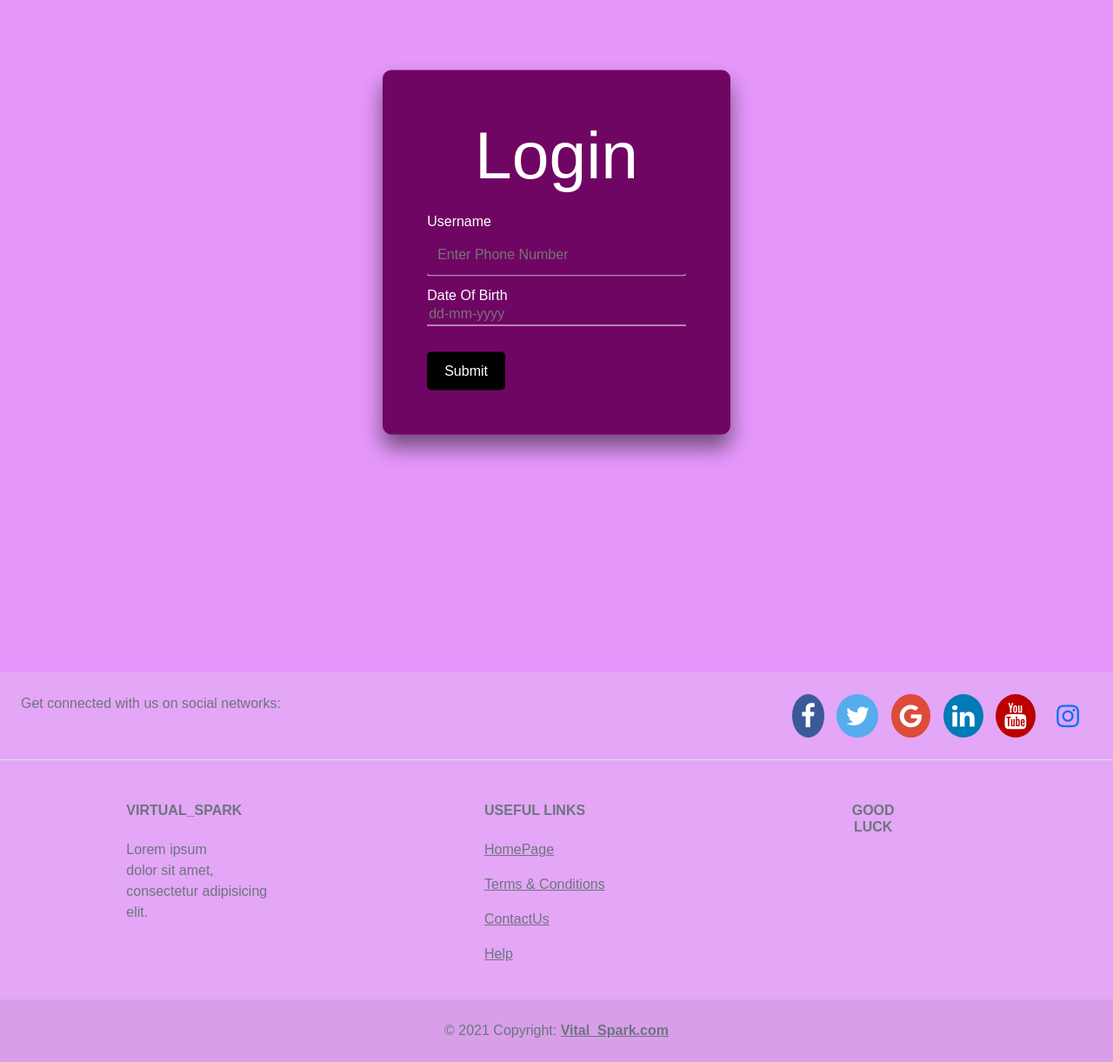
After one commit to sreetu/MediSources, a Django app: page /login/ in a window 1280 px wide. The commit adds this page. Shown: the whole page at 87% size. Run offline with Django 3.2, Linux system fonts and the light colour scheme; some libraries are stand-ins or nearby versions.

Commit message:
login signup frontend

```diff
--- a/covid_resources/covid_resources/urls.py
+++ b/covid_resources/covid_resources/urls.py
@@ -22,6 +22,8 @@ from django.conf.urls.static import static
 from . import views
 
 urlpatterns = [
+    path('login/',views.login,name='login'),
+    path('signin/',views.signin,name='signin'),
     path('contact/',views.contact,name='contact'),
     path('tnc/', views.tnc,name='tnc'),
     path('',views.index,name='index'),
--- a/covid_resources/covid_resources/views.py
+++ b/covid_resources/covid_resources/views.py
@@ -18,3 +18,9 @@ def tnc(request):
 
 def contact(request):
     return render(request, 'contact.html')
+
+def login(request):
+    return render(request, 'login.html')
+
+def signin(request):
+    return render(request, 'signin.html')
--- a/covid_resources/static/css/style.css
+++ b/covid_resources/static/css/style.css
@@ -7,6 +7,14 @@
 body {
   font-family: Arial, Helvetica, sans-serif;
   background-color: #e597fc;
+  background-repeat: no-repeat;
+  background-size: cover;
+}
+@media only screen and (min-device-width: 400px) {
+  body{
+    background-repeat: no-repeat;
+    background-size: cover;
+  }
 }
 * {box-sizing: border-box;}
 
@@ -30,7 +38,7 @@ input[type=text], select, textarea {
 
 /* Footer */
 #footer{
-  margin-top: 15%;
+  margin-top: 5%;
   margin-bottom: 0px;
   background-color: #e4a6f7;
 }
@@ -73,3 +81,130 @@ input[type=text], select, textarea {
   background: #bb0000;
   color: white;
 }
+
+/* login */
+.box1{
+    position: relative;
+    top: 50%;
+    left: 50%;
+    margin-top: 290px;
+    transform: translate(-50%,-50%);
+    width: 400px;
+    padding: 4vw;
+    background: #700664;
+    box-sizing: border-box;
+    box-shadow: 0 15px 25px rgb(0,0, 0, .5);
+    border-radius: 10px;
+}
+
+.box1 h2{
+    margin: 0 0 3vw;
+    padding: 0;
+    color: #fff;
+    font-size: 6vw;
+    text-align: center;
+}
+
+.box1 .entry{
+    position: relative;
+}
+
+.box1 .entry input{
+    width: 100%;
+    font-size: 16px;
+    color: #fff;
+    margin-bottom: 30px;
+    border: none;
+    border-bottom: 1px solid #fff;
+    outline: none;
+    background: transparent;
+}
+
+.box1 .entry label{
+    position: absolute;
+    top: -30px;
+    left: 0;
+    padding: 10px 0;
+    font-size: 16px;
+    color: #fff;
+    pointer-events: none;
+    transition: .5s;
+}
+
+.box1 .entry input:valid ~ label{
+        color: #03a9f4;
+}
+
+.box1 input[type="submit"]{
+    background: transparent;
+    border: none;
+    outline: none;
+    color: #fff;
+    background: black;
+    padding: 10px 20px;
+    cursor: pointer;
+    border-radius: 5px;
+}
+
+/* SignUp */
+ .box2{
+    position: relative;
+    top: 50%;
+    left: 50%;
+    margin-top: 300px;
+    transform: translate(-50%,-50%);
+    width: 400px;
+    padding: 40px;
+    background: #700664;
+    box-sizing: border-box;
+    box-shadow: 0 15px 25px rgb(0,0, 0, .5);
+    border-radius: 10px;
+}
+
+.box2 h2{
+    padding: 0;
+    color: #fff;
+    font-size: 3vw;
+    text-align: center;
+}
+
+.box2 .entry{
+    position: relative;
+}
+
+.box2 .entry input{
+    width: 100%;
+    font-size: 16px;
+    color: #fff;
+    margin-bottom: 30px;
+    border: none;
+    border-bottom: 1px solid #fff;
+    outline: none;
+    background: transparent;
+}
+
+.box2 .entry label{
+    position: absolute;
+    top: -30px;
+    left: 0;
+    padding: 10px 0;
+    font-size: 16px;
+    color: #fff;
+    pointer-events: none;
+    transition: .5s;
+}
+
+.box2 .entry input:valid ~ label{
+        color: #03a9f4;
+}
+
+.box2 input[type="submit"]{
+    background: transparent;
+    border: none;
+    outline: none;
+    color: #fff;
+    background: black;
+    padding: 10px 20px;
+    cursor: pointer;
+    border-radius: 5px;
+}
--- /dev/null
+++ b/covid_resources/templates/login.html
@@ -0,0 +1,22 @@
+{% extends 'base.html' %}
+
+
+{% block bodyblock %}
+
+<div class="box1">
+    <h2>Login</h2>
+    <form action="{% url 'login' %}" method="POST">
+        {% csrf_token %}
+        <div class="entry">
+            <label for="username">Username</label>
+            <input type="text" name="username" placeholder="Enter Phone Number" required="">
+        </div>
+        <div class="entry">
+            <label for="password">Date Of Birth</label>
+            <input type="password" name="password" placeholder="dd-mm-yyyy" required="">
+        </div>
+        <input type="submit" value="Submit">
+    </form>
+</div>
+
+{% endblock bodyblock %}
```
Also changed, not shown: covid_resources/templates/provider_form.html (added, +31 -0 lines), covid_resources/templates/signin.html (added, +30 -0 lines).
